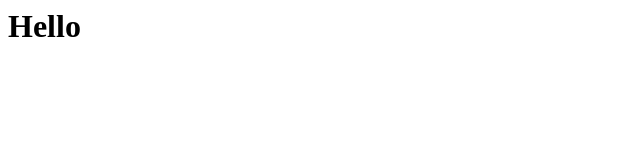
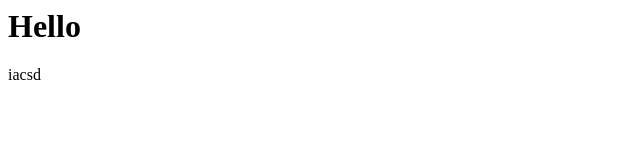
Before and after one commit to bhaktijare/task27, a plain HTML site: page index.html in a window 1280 px wide. Shown: the full height of the page, 0-640 px from the left. Drawn offline with Linux system fonts and the light colour scheme.

Commit message:
third commit

```diff
--- a/index.html
+++ b/index.html
@@ -1,4 +1,5 @@
 <html>
 
 <h1>Hello</h1>
+iacsd
 </html>
```
